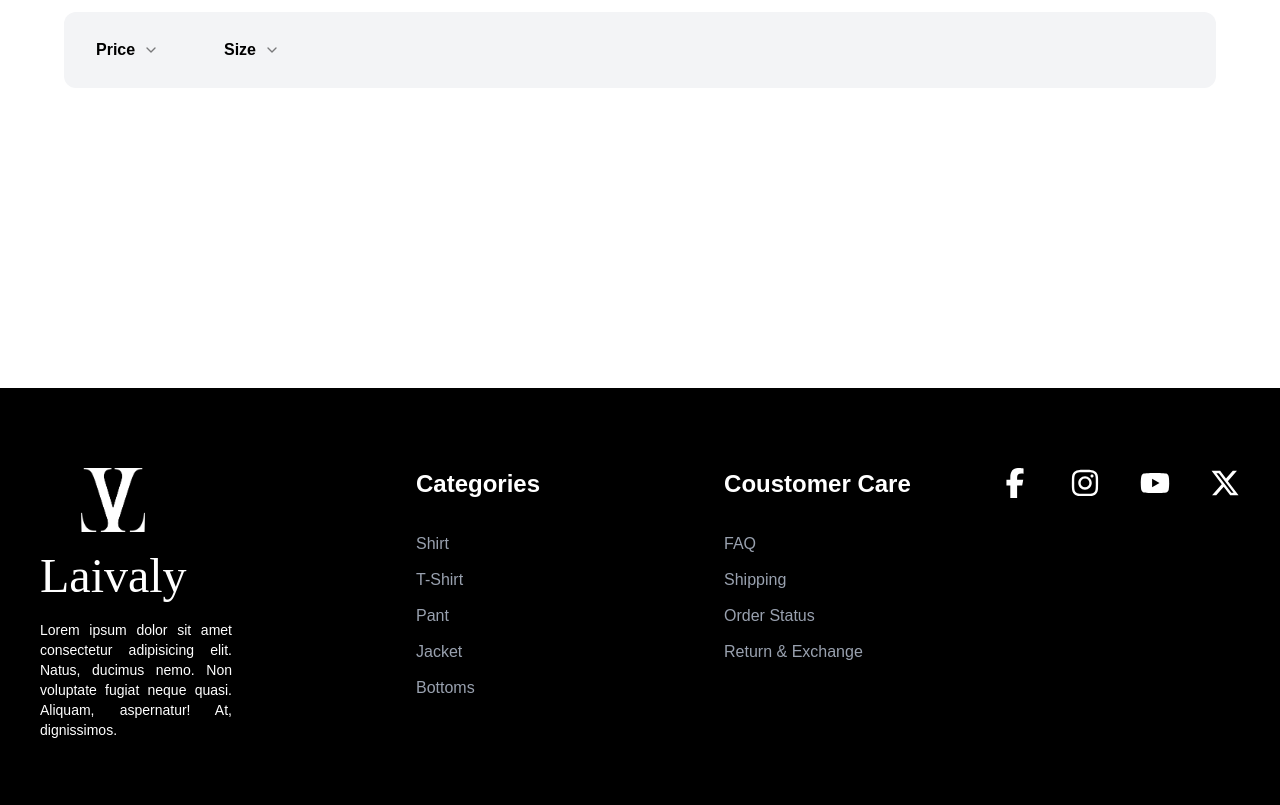
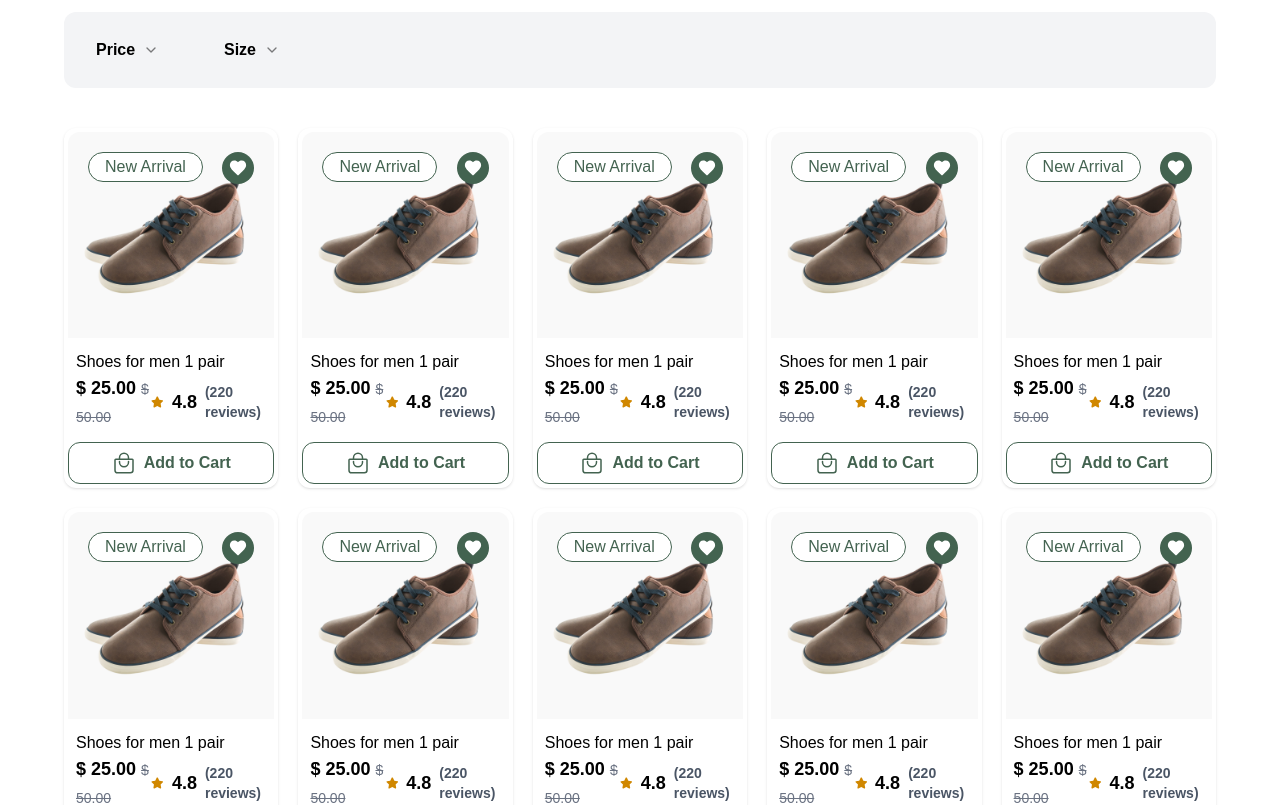
Before and after one commit to MehediHasan128/laivaly-client, a React (Vite) app: page /newIn in a window 1280 px wide. Shown: the part 500-1305 px from the top of the page. Built offline with nearby package versions, Linux system fonts and the light colour scheme.

Commit message:
create reusable card component

```diff
--- /dev/null
+++ b/src/components/ui/ProductCard.tsx
@@ -0,0 +1,58 @@
+import { useState } from "react";
+import product from "../../assets/images/product/product7.jpg";
+import { IoMdHeart } from "react-icons/io";
+import { FaStar } from "react-icons/fa";
+import { IoBagHandleOutline } from "react-icons/io5";
+
+const ProductCard = () => {
+  const [fav, setFav] = useState(false);
+
+  return (
+    <div className="rounded-xl overflow-hidden shadow p-1 duration-1000">
+      {/* Product image */}
+      <div className="relative">
+        <img className="rounded-t-xl cursor-pointer" src={product} alt="" />
+        <div
+          onClick={() => setFav(!fav)}
+          className={`absolute top-5 right-5 bg-[#436350] text-xl ${
+            fav ? "text-red-600" : "text-white"
+          } p-1 flex justify-center items-center size-8 rounded-full cursor-pointer`}
+        >
+          <IoMdHeart />
+        </div>
+        <div className="absolute top-5 left-5 bg-white border px-4 py-0.5 rounded-full text-[#436350]">
+          <p>New Arrival</p>
+        </div>
+      </div>
+
+      {/* Product details */}
+      <div className="py-3 px-2 bg-white">
+        <h1 className="">Shoes for men 1 pair</h1>
+
+        <div className="flex justify-between items-center">
+          <h2 className="text-lg font-semibold">
+            $ 25.00{" "}
+            <span className="text-gray-500 text-sm font-light line-through">
+              $ 50.00
+            </span>
+          </h2>
+          <p className="flex items-center gap-2 text-lg font-semibold">
+            <FaStar className="text-yellow-600" />
+            <span>4.8</span>{" "}
+            <span className="text-sm text-gray-600">(220 reviews)</span>
+          </p>
+        </div>
+      </div>
+
+      {/* Add to cart button */}
+      <div>
+        <button className="relative overflow-hidden w-full py-2 text-[#436350] hover:text-white border border-[#436350] font-semibold rounded-xl group cursor-pointer">
+          <span className="flex justify-center gap-2 relative z-10"><IoBagHandleOutline className="text-2xl" /> Add to Cart</span>
+          <span className="absolute left-0 top-0 h-full w-0 bg-[#436350] transition-all duration-1000 ease-in-out group-hover:w-full"></span>
+        </button>
+      </div>
+    </div>
+  );
+};
+
+export default ProductCard;
--- a/src/pages/newCollection/NewCollection.tsx
+++ b/src/pages/newCollection/NewCollection.tsx
@@ -3,6 +3,7 @@ import banner from "../../assets/images/tShirt/shirt1.jpg";
 import promoCode from "../../assets/images/others/promoCode.png";
 import CollectionBanner from "@/components/ui/CollectionBanner";
 import CollectionFilter from "@/components/ui/CollectionFilter";
+import ProductCard from "@/components/ui/ProductCard";
 
 const title = {
   title1: "Get 25% Cash back",
@@ -28,6 +29,19 @@ const NewCollection = () => {
           />
 
           <CollectionFilter />
+
+          <div className="my-10 grid grid-cols-5 gap-5">
+            <ProductCard />
+            <ProductCard />
+            <ProductCard />
+            <ProductCard />
+            <ProductCard />
+            <ProductCard />
+            <ProductCard />
+            <ProductCard />
+            <ProductCard />
+            <ProductCard />
+          </div>
         </div>
       </Container>
     </div>
```
